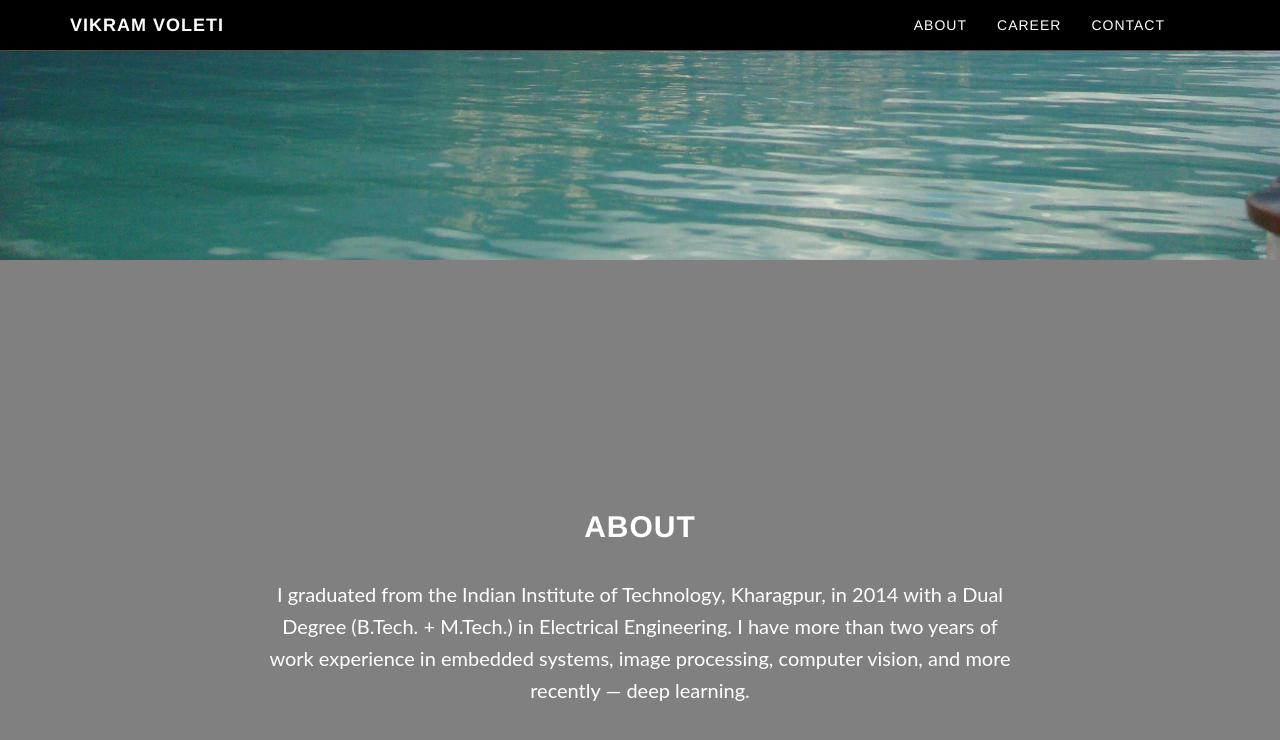
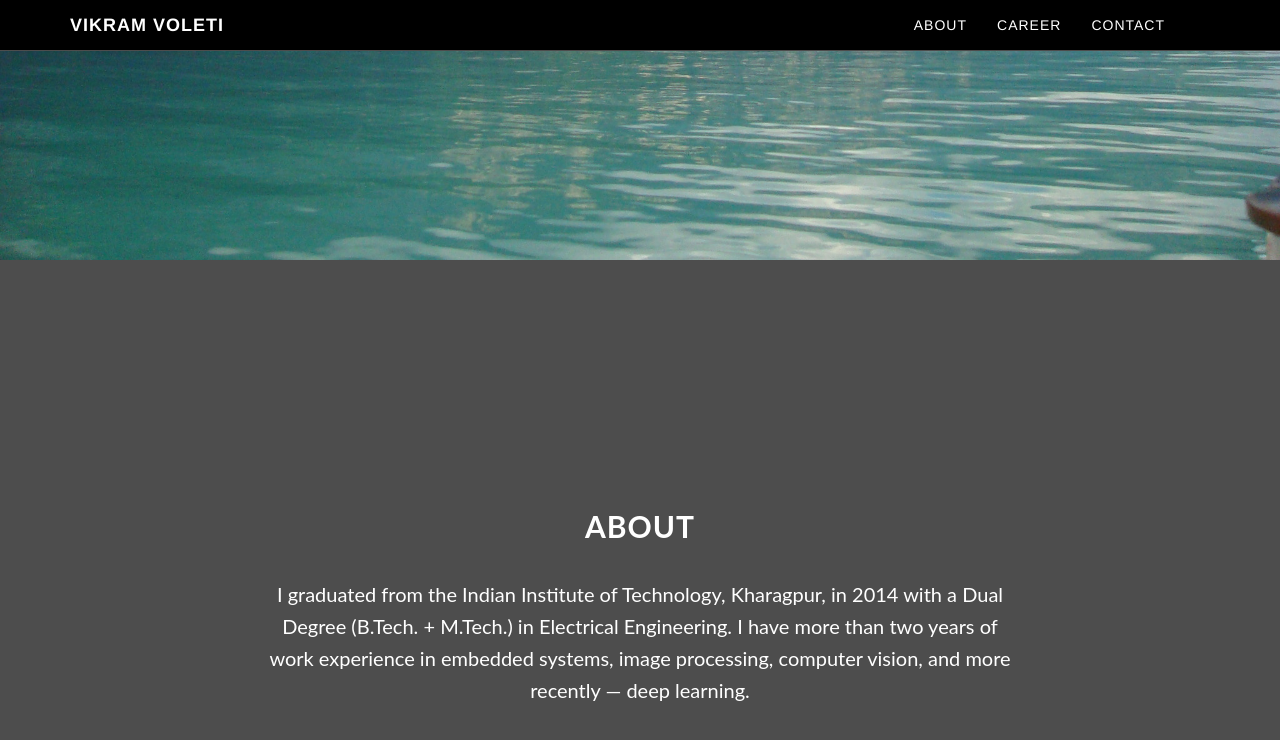
Before and after one commit to voletiv/voletiv.github.io, a Jekyll site: the page built from index.html, in a window 1280 px wide and 900 px high, scrolled down 640 px. Shown: the top 740 px of the window. Built offline with Jekyll 4.4.1, drawn with Linux system fonts in a browser that asks for light colours.

Commit message:
bg color #4d4d4d

```diff
--- a/css/grayscale.css
+++ b/css/grayscale.css
@@ -9,7 +9,7 @@ body {
     height: 100%;
     font-family: "Lato",Lato;
     color: #fff;
-    background-color: #808080;
+    background-color: #4d4d4d;
 }
 
 html {
@@ -25,7 +25,7 @@ h5,
 h6 {
     margin: 0 0 35px;
     text-transform: uppercase;
-    font-family: "Helvetica Neue",Helvetica,Arial,sans-serif;
+    font-family: "Lato",Lato;
     font-weight: 700;
     letter-spacing: 1px;
 }
```
